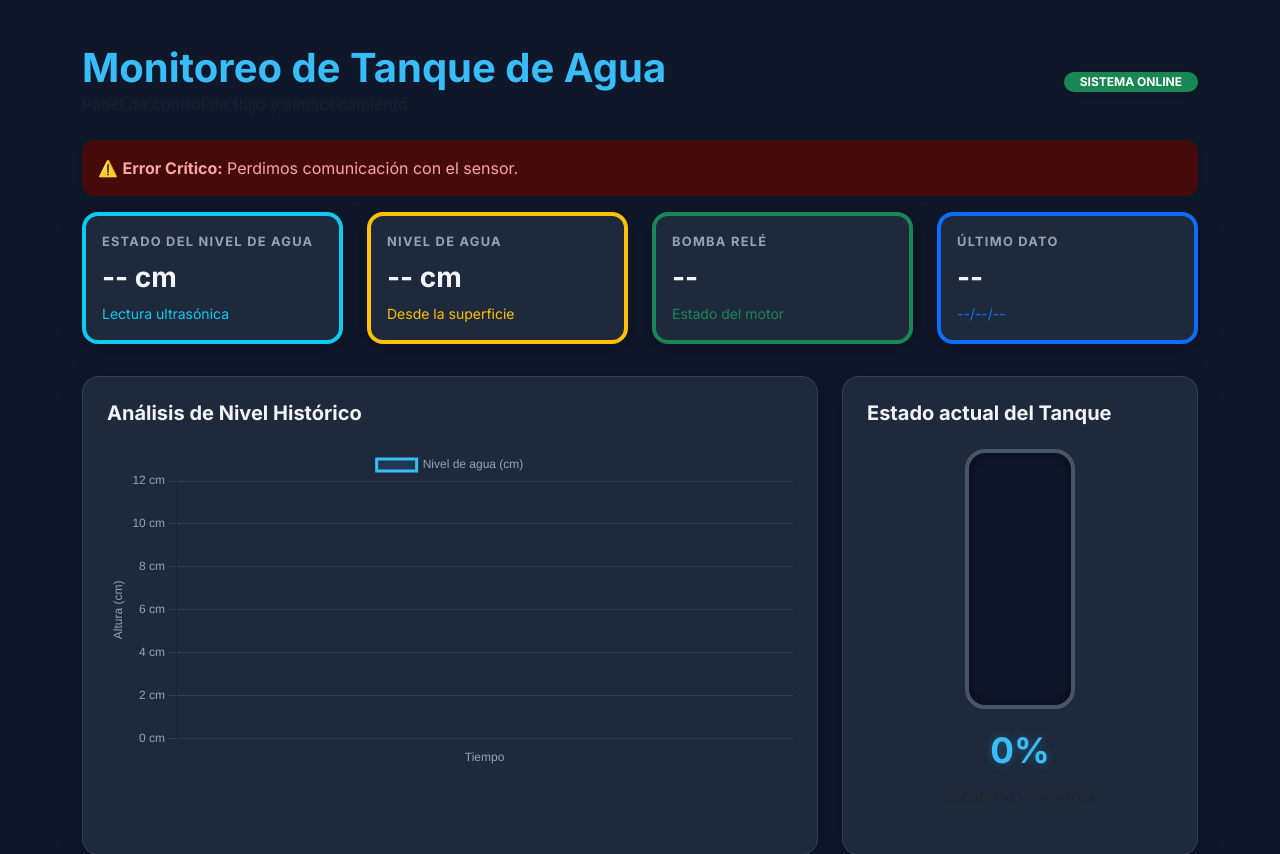
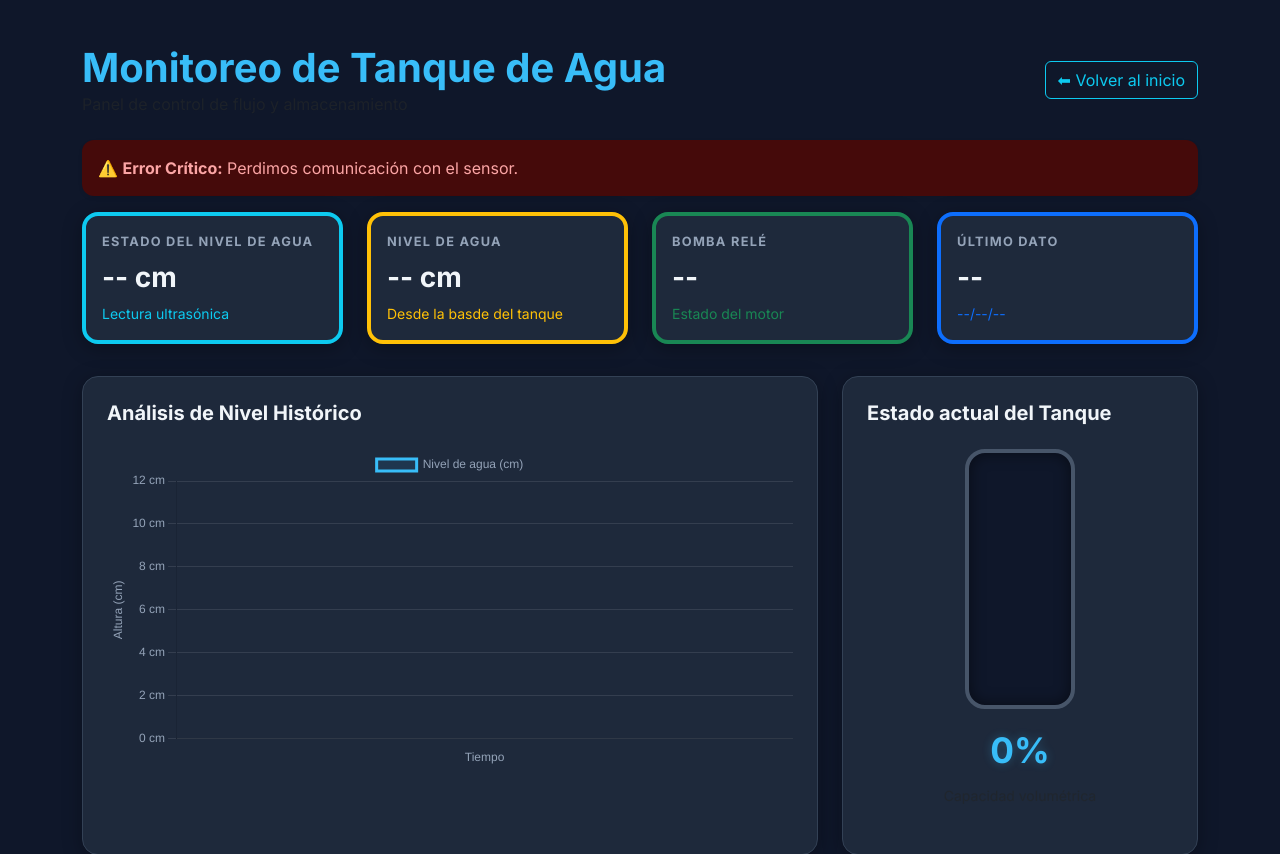
Before and after one commit to BrandonMostacero/Monitoreo_tanque_agua, a Flask app: page /dashboard in a window 1280 px wide. Shown: the top 854 px of the page. Run offline with Flask 3, Linux system fonts and the light colour scheme.

Commit message:
Replace 'Desde la superficie' with 'Desde la base del tanque'

```diff
--- a/templates/index.html
+++ b/templates/index.html
@@ -125,8 +125,11 @@
             <h1 class="fw-bold m-0" style="color: var(--accent-blue);">Monitoreo de Tanque de Agua</h1>
             <p class="text-muted m-0">Panel de control de flujo y almacenamiento</p>
         </div>
+
         <div class="col-md-4 text-md-end">
-            <span class="badge rounded-pill bg-success px-3 shadow-sm">SISTEMA ONLINE</span>
+            <a href="/" class="btn btn-outline-info btn-custom">
+                ⬅ Volver al inicio
+            </a>
         </div>
     </div>
 
@@ -146,7 +149,7 @@
             <div class="card p-3 border-top border-warning border-4">
                 <div class="card-title-custom">Nivel de Agua</div>
                 <h3 id="nivel-cm" class="fw-bold">-- cm</h3>
-                <div class="small warning-custom">Desde la superficie</div>
+                <div class="small warning-custom">Desde la basde del tanque</div>
             </div>
         </div>
         <div class="col-md-3 col-sm-6">
```
